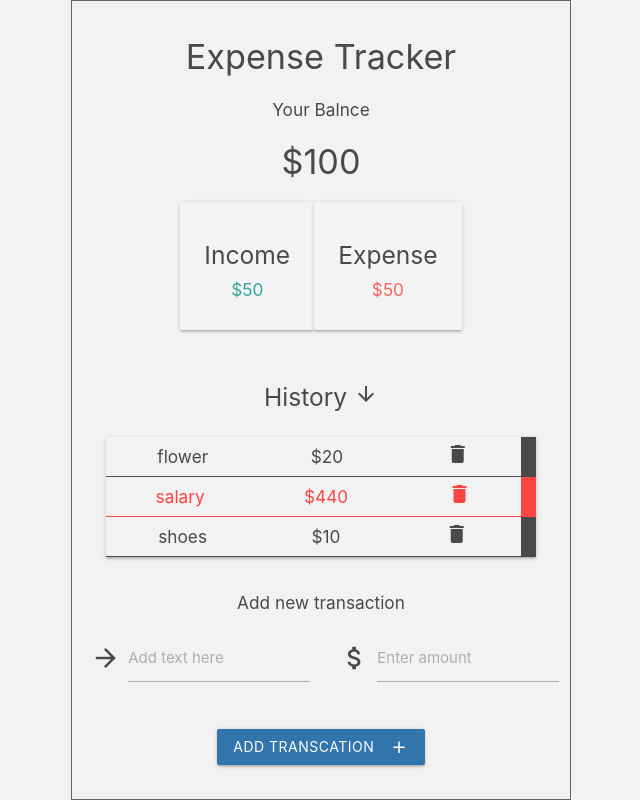
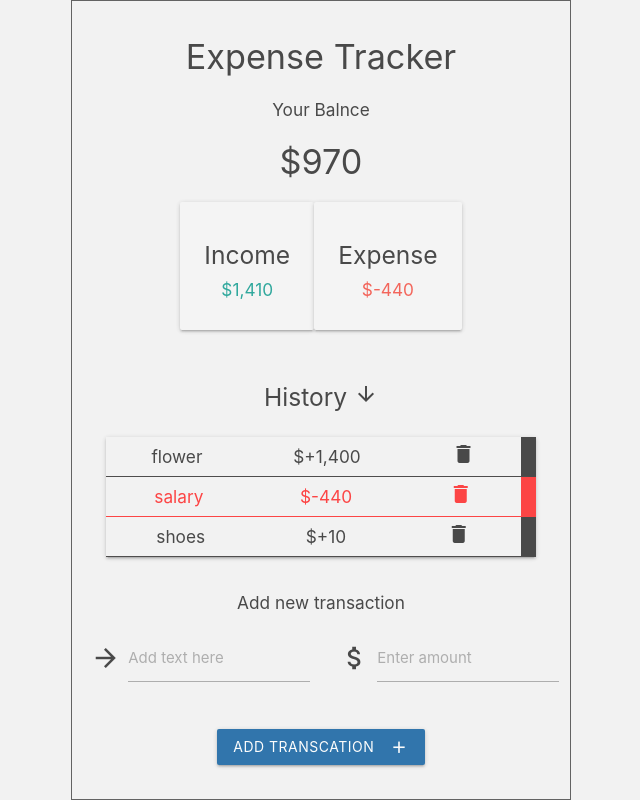
Before and after one commit to bilalfareed83/Expense-Tracker, a React (Create React App) app: page / in a window 1280 px wide. Shown: the whole page, without its empty margins (319-959 px from the left). Built offline with nearby package versions, Linux system fonts and the light colour scheme.

Commit message:
update version

```diff
--- a/src/App.css
+++ b/src/App.css
@@ -44,15 +44,15 @@
     transform: rotate(360deg);
   }
 }
-
+/*
 .input-field :focus {
   border-bottom: 1px solid #01579b !important;
   box-shadow: 0 1px 0 0 #01579b !important ;
-}
+} */
 
-input-field label {
+/* input-field label {
   color: #01579b !important;
-}
+} */
 
 .minAmount {
   display: flex;
@@ -72,3 +72,7 @@ input-field label {
   border-bottom-color: #262424;
   width: 430px;
 }
+
+.balanceMin {
+  color: #ff1a1a;
+}
--- a/src/App.js
+++ b/src/App.js
@@ -1,14 +1,11 @@
-import React from 'react';
-import './App.css';
-import { Header } from './components/Header';
-import { Balance } from './components/Balance';
-import { IncomeExpense } from './components/IncomeExpense';
-import { TransationList } from './components/TransationList';
-import { AddTransation } from './components/AddTransation';
-import { GlobalProvider } from './context/GlobalState';
-
-
-
+import React from "react";
+import "./App.css";
+import { Header } from "./components/Header";
+import { Balance } from "./components/Balance";
+import { IncomeExpense } from "./components/IncomeExpense";
+import { AddTranscation } from "./components/AddTranscation";
+import { GlobalProvider } from "./context/GlobalState";
+import { TransationList } from "./components/TranscationList";
 
 function App() {
   return (
@@ -19,9 +16,8 @@ function App() {
           <Balance />
           <IncomeExpense />
           <TransationList />
-        <AddTransation />
+          <AddTranscation />
         </GlobalProvider>
-
       </header>
     </div>
   );
--- a/src/components/AddTransation.js
+++ /dev/null
@@ -1,34 +0,0 @@
-import React from 'react';
-import '../App.css';
-
-export const AddTransation = () => {
-  return (
-    <>
-      <h6>Add new transaction</h6>
-      <div className="row">
-        <form className="col s12">
-          <div className="row">
-            <div className="input-field col s6  input-field  ">
-              <i className="material-icons prefix ">arrow_forward</i>
-              <input id="icon_prefix" type="text" className="validate  " />
-              <label htmlFor="icon_prefix">Add text here</label>
-            </div>
-            <div className="input-field col s6 ">
-              <i className="material-icons prefix ">attach_money</i>
-              <input id="icon_telephone" type="number" className="validate" />
-              <label htmlFor="icon_telephone">Enter amount</label>
-            </div>
-          </div>
-          <button
-            className="btn waves-effect waves-light #01579b light-blue darken-4"
-            type="submit"
-            name="action"
-          >
-            Add Transcation
-            <i className="material-icons right">add</i>
-          </button>
-        </form>
-      </div>
-    </>
-  );
-};
--- /dev/null
+++ b/src/components/AddTranscation.js
@@ -0,0 +1,63 @@
+import React, { useContext, useState } from "react";
+import "../App.css";
+import { GlobalContext } from "../context/GlobalState";
+
+export const AddTranscation = () => {
+  const { addTranscation } = useContext(GlobalContext);
+  const [text, setText] = useState("");
+  const [amount, setAmount] = useState("");
+
+  const onSubmit = (event) => {
+    // event.preventdefault();
+    console.log("click");
+    const newTranscation = {
+      id: Math.random(Math.floor() * 10000),
+      text,
+      amount: +amount,
+    };
+    addTranscation(newTranscation);
+  };
+
+  return (
+    <>
+      <h6>Add new transaction</h6>
+      <div className="row">
+        <form className="col s12">
+          <div className="row">
+            <div className="input-field col s6">
+              <i className="material-icons prefix ">arrow_forward</i>
+              <input
+                id="icon_prefix"
+                type="text"
+                value={text}
+                className="validate"
+                onChange={(e) => setText(e.target.value)}
+              />
+              <label htmlFor="icon_prefix">Add text here</label>
+            </div>
+            <div className="input-field col s6 ">
+              <i className="material-icons prefix ">attach_money</i>
+              <input
+                id="icon_telephone"
+                type="number"
+                value={amount}
+                className="validate"
+                onChange={(e) => setAmount(e.target.value)}
+              />
+              <label htmlFor="icon_telephone">Enter amount</label>
+            </div>
+          </div>
+          <button
+            className="btn waves-effect waves-light #01579b light-blue darken-4"
+            type="submit"
+            name="action"
+            onClick={onSubmit}
+          >
+            Add Transcation
+            <i className="material-icons right">add</i>
+          </button>
+        </form>
+      </div>
+    </>
+  );
+};
--- a/src/components/Balance.js
+++ b/src/components/Balance.js
@@ -1,12 +1,19 @@
-import React from 'react';
-import CountUp from 'react-countup';
+import React, { useContext } from "react";
+import CountUp from "react-countup";
+import { GlobalContext } from "../context/GlobalState";
+import "../App.css";
 
 export const Balance = () => {
+  const { transcations } = useContext(GlobalContext);
+  const amounts = transcations.map((transcation) => transcation.amount);
+  const total = amounts
+    .reduce((previousValue, currentValur) => (previousValue += currentValur), 0)
+    .toFixed(2);
   return (
     <div>
       <h6>Your Balnce</h6>
-      <h4>
-        $<CountUp end={100} duration={2.0} separator="," />
+      <h4 className={total < 0 ? "balanceMin" : null}>
+        $<CountUp end={Number(total)} duration={2.0} separator="," />
       </h4>
     </div>
   );
--- a/src/components/IncomeExpense.js
+++ b/src/components/IncomeExpense.js
@@ -1,15 +1,28 @@
-import React from 'react';
-import CountUp from 'react-countup';
+import React, { useContext } from "react";
+import CountUp from "react-countup";
+import { GlobalContext } from "../context/GlobalState";
 
 export const IncomeExpense = () => {
+  const { transcations } = useContext(GlobalContext);
+  const amounts = transcations.map((transcation, i) => transcation.amount);
+  const income = amounts
+    .filter((item, i) => item > 0)
+    .reduce((previousValue, currentValue) => (previousValue += currentValue), 0)
+    .toFixed(2);
+
+  const expenses = amounts
+    .filter((item, i) => item < 0)
+    .reduce((previousValue, currentValue) => (previousValue += currentValue), 0)
+    .toFixed(2);
+
   return (
-    <div style={{ display: 'flex' }}>
+    <div style={{ display: "flex" }}>
       <div className="row">
         <div className=" s12 m5">
           <div className="card-panel teal #f5f5f5 grey lighten-4">
             <h5>Income</h5>
             <h6 className="#009688 teal-text">
-              $<CountUp end={50} separator="," duration={2.0} />
+              $<CountUp end={Number(income)} separator="," duration={2.0} />
             </h6>
           </div>
         </div>
@@ -19,7 +32,7 @@ export const IncomeExpense = () => {
           <h5>Expense</h5>
           <h6 className="#f44336 red-text ">
             $
-            <CountUp end={50} separator="," duration={2.0} />
+            <CountUp end={Number(expenses)} separator="," duration={2.0} />
           </h6>
         </div>
       </div>
--- a/src/components/TransationList.js
+++ /dev/null
@@ -1,40 +0,0 @@
-import React, { useContext } from 'react';
-import { GlobalContext } from '../context/GlobalState';
-import '../App.css';
-import CountUp from 'react-countup';
-
-export const TransationList = () => {
-  const { transcation } = useContext(GlobalContext);
-
-  return (
-    <div>
-      <h5>
-        History{' '}
-        <span>
-          <i className="material-icons ">arrow_downward</i>
-        </span>
-      </h5>
-      <ul className=" tabs-fixed-width tab-demo z-depth-1">
-        {transcation.map((transaction, i) => (
-          <li
-            key={i}
-            className={transaction.amount < 0 ? 'minAmount' : 'plusAmount'}
-          >
-            <h6>{transaction.text}</h6>
-            <h6>
-              $
-              <CountUp
-                end={Math.abs(transaction.amount)}
-                duration={2.0}
-                separator=","
-              />
-            </h6>
-            <span>
-              <i className="material-icons ">delete</i>
-            </span>
-          </li>
-        ))}
-      </ul>
-    </div>
-  );
-};
--- /dev/null
+++ b/src/components/Transcation.js
@@ -0,0 +1,29 @@
+import React, { useContext } from "react";
+import CountUp from "react-countup";
+import { GlobalContext } from "../context/GlobalState";
+
+const Transcation = ({ transcation }) => {
+  const { deleteTranscation } = useContext(GlobalContext);
+
+  const sign = transcation.amount < 0 ? "-" : "+";
+  return (
+    <>
+      <li className={transcation.amount < 0 ? "minAmount" : "plusAmount"}>
+        <h6>{transcation.text}</h6>
+        <h6>
+          ${sign}
+          <CountUp
+            end={Math.abs(transcation.amount)}
+            duration={2.0}
+            separator=","
+          />
+        </h6>
+        <span onClick={() => deleteTranscation(transcation.id)}>
+          <i className="material-icons ">delete</i>
+        </span>
+      </li>
+    </>
+  );
+};
+
+export default Transcation;
--- /dev/null
+++ b/src/components/TranscationList.js
@@ -0,0 +1,24 @@
+import React, { useContext } from "react";
+import { GlobalContext } from "../context/GlobalState";
+import "../App.css";
+import Transcation from "./Transcation";
+
+export const TransationList = () => {
+  const { transcations } = useContext(GlobalContext);
+
+  return (
+    <div>
+      <h5>
+        History{" "}
+        <span>
+          <i className="material-icons ">arrow_downward</i>
+        </span>
+      </h5>
+      <ul className=" tabs-fixed-width tab-demo z-depth-1">
+        {transcations.map((transcation, i) => (
+          <Transcation transcation={transcation} key={i} />
+        ))}
+      </ul>
+    </div>
+  );
+};
--- a/src/context/AppReducer.js
+++ b/src/context/AppReducer.js
@@ -1,5 +1,16 @@
-export default (state, action) => {
-  switch (action.typeof) {
+export default (state, { type, payload }) => {
+  console.log(payload);
+  switch (type) {
+    case "DElETE_TRANSCATION":
+      return {
+        ...state,
+        transcations: state.transcations.filter((item) => item.id !== payload),
+      };
+    case "ADD_TRANSCATION":
+      return {
+        ...state,
+        transcations: [payload, ...state.transcations],
+      };
     default:
       return state;
   }
--- a/src/context/GlobalState.js
+++ b/src/context/GlobalState.js
@@ -1,11 +1,11 @@
-import React, { useReducer, createContext } from 'react';
-import AppReducer from './AppReducer';
+import React, { useReducer, createContext } from "react";
+import AppReducer from "./AppReducer";
 
 const initialState = {
-  transcation: [
-    { id: 1, text: 'flower', amount: 20 },
-    { id: 1, text: 'salary', amount: -440 },
-    { id: 1, text: 'shoes', amount: 10 },
+  transcations: [
+    { id: 1, text: "flower", amount: 1400 },
+    { id: 2, text: "salary", amount: -440 },
+    { id: 3, text: "shoes", amount: 10 },
   ],
 };
 
@@ -13,10 +13,29 @@ export const GlobalContext = createContext(initialState);
 
 export const GlobalProvider = ({ children }) => {
   const [state, dispatch] = useReducer(AppReducer, initialState);
+
+  // ACTION
+
+  function deleteTranscation(id) {
+    dispatch({
+      type: "DElETE_TRANSCATION",
+      payload: id,
+    });
+  }
+
+  function addTranscation(payload) {
+    dispatch({
+      type: "ADD_TRANSCATION",
+      payload,
+    });
+  }
+
   return (
     <GlobalContext.Provider
       value={{
-        transcation: state.transcation,
+        transcations: state.transcations,
+        deleteTranscation,
+        addTranscation,
       }}
     >
       {children}
```
Also changed, not shown: 1 other file (tests, documents, lock files or other folders). Lines whose indentation alone changed are shown as unchanged.
